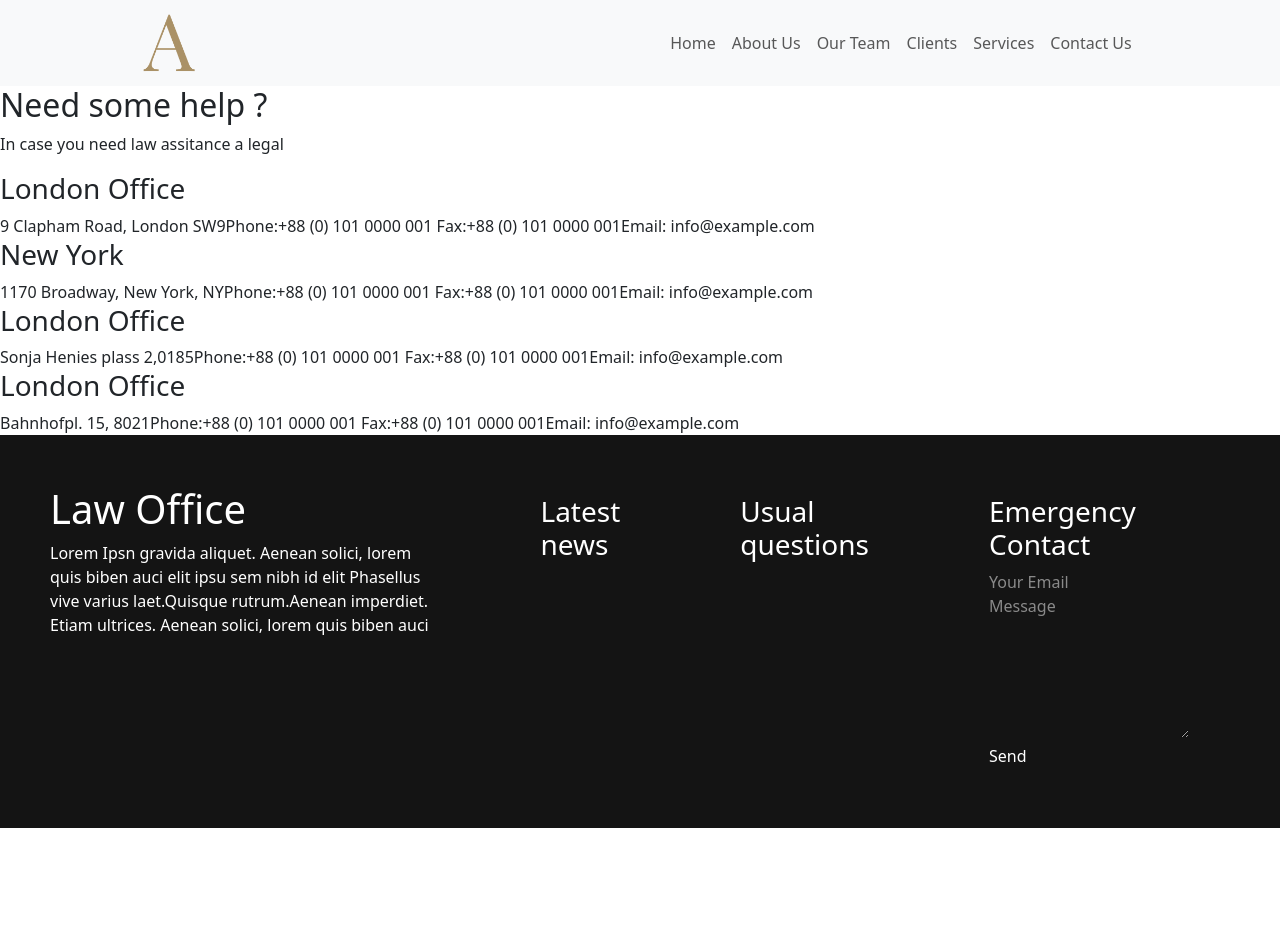
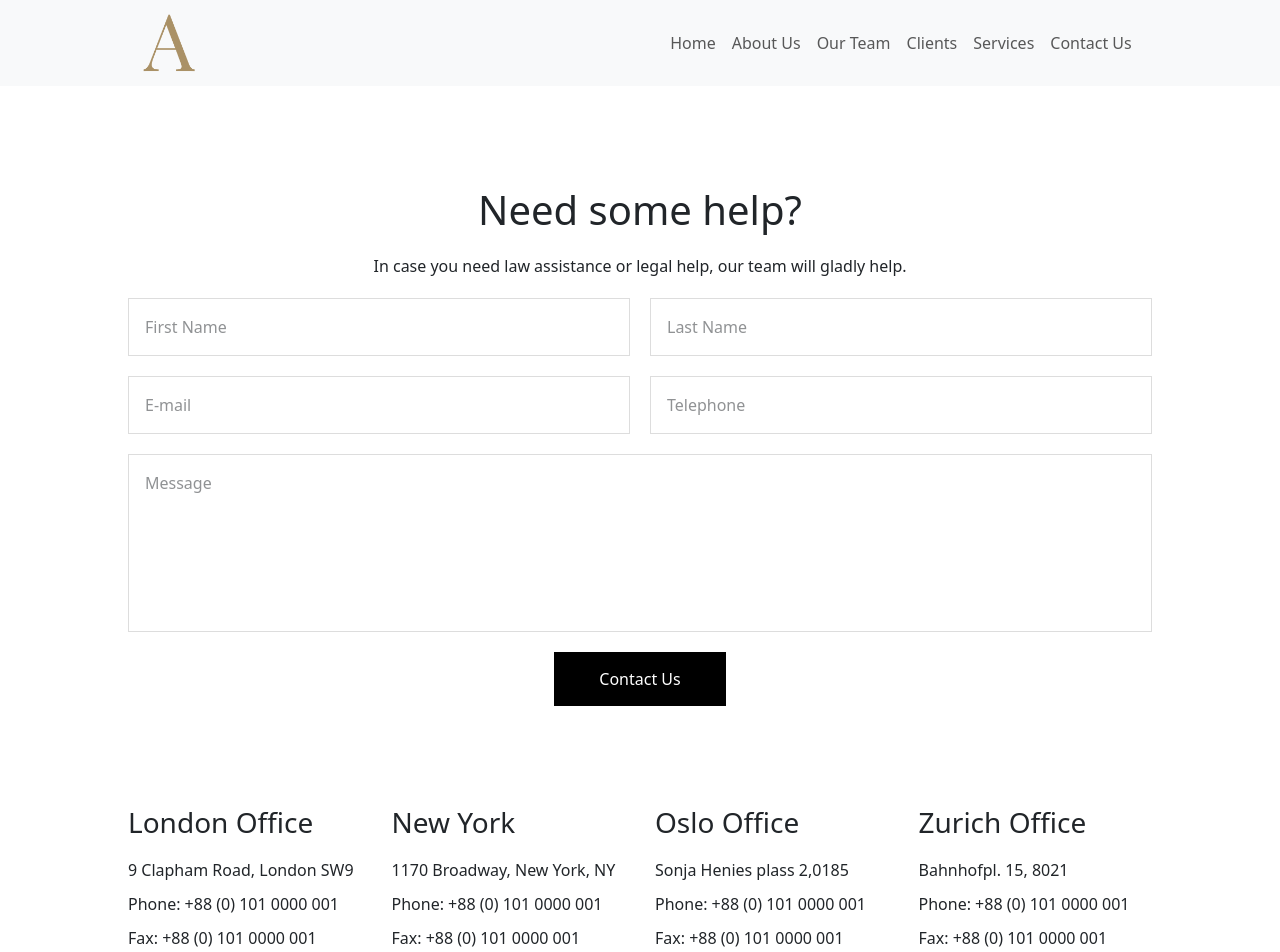
Before and after one commit to Toluwanimicode/Anwalt-Frontend, a React (Vite) app: page /contact in a window 1280 px wide. Shown: the top 952 px of the page. Before the commit the page ends 828 px from the top, so only its background shows below. Built offline with nearby package versions, Linux system fonts and the light colour scheme.

Commit message:
added changes

```diff
--- a/src/components/Pages/Contact/Contact.css
+++ b/src/components/Pages/Contact/Contact.css
@@ -0,0 +1,81 @@
+.contact-container {
+  width: 80%;
+  margin: auto;
+  padding: 100px 0;
+}
+
+.contact-container h2 {
+  font-size: 40px;
+}
+
+.contact-container p {
+  margin: 20px 0;
+}
+
+.grid-row {
+  display: flex;
+  gap: 20px;
+  margin-bottom: 20px;
+}
+
+.grid-col {
+  flex: 1;
+}
+
+input,
+textarea {
+  width: 100%;
+  padding: 16px;
+  border: 1px solid #ddd;
+  outline: none;
+  box-sizing: border-box;
+}
+
+textarea {
+  resize: none;
+}
+
+.button-container {
+  text-align: center;
+}
+
+button {
+  padding: 15px 45px;
+  border: none;
+  background: black;
+  color: white;
+  cursor: pointer;
+}
+
+.office-container {
+  width: 80%;
+  margin: auto;
+  display: grid;
+  grid-template-columns: repeat(4,1fr);
+  gap: 30px;
+  padding-bottom: 100px;
+}
+
+.office-card {
+  display: flex;
+  flex-direction: column;
+  gap: 10px;
+}
+
+@media(max-width:768px){
+
+  .grid-row{
+    flex-direction:column;
+  }
+
+  .office-container{
+    grid-template-columns:1fr;
+  }
+
+}
+.form-text-a{
+    text-align: center;
+}
+.form-text-b{
+    text-align: center;
+}
--- a/src/components/Pages/Contact/Contact.jsx
+++ b/src/components/Pages/Contact/Contact.jsx
@@ -1,54 +1,156 @@
-import React from 'react'
-import Footer from '../../Footer/Footer'
-import NavigationBar from '../../Navbar/Navbar'
-
+import React, { useState } from "react";
+import Footer from "../../Footer/Footer";
+import NavigationBar from "../../Navbar/Navbar";
+import "./Contact.css"
 
 const Contact = () => {
+  const [formData, setFormData] = useState({
+    firstName: "",
+    lastName: "",
+    email: "",
+    telephone: "",
+    message: "",
+  });
+
+  const handleChange = (e) => {
+    setFormData({
+      ...formData,
+      [e.target.name]: e.target.value,
+    });
+  };
+
+  const handleSubmit = (e) => {
+    e.preventDefault();
+
+    console.log(formData);
+
+    // Backend/API logic goes here
+
+    setFormData({
+      firstName: "",
+      lastName: "",
+      email: "",
+      telephone: "",
+      message: "",
+    });
+  };
+
   return (
     <div>
-      <div>
-        <NavigationBar />
+      <NavigationBar />
+
+      <div className="contact-container">
+        <h2 className="form-text-a">Need some help?</h2>
+
+        <p className="form-text-b">
+          In case you need law assistance or legal help, our team will gladly
+          help.
+        </p>
+
+        <form onSubmit={handleSubmit} className="contact-form">
+
+          <div className="grid-row">
+            <div className="grid-col">
+              <input
+                type="text"
+                name="firstName"
+                placeholder="First Name"
+                value={formData.firstName}
+                onChange={handleChange}
+                required
+              />
+            </div>
+
+            <div className="grid-col">
+              <input
+                type="text"
+                name="lastName"
+                placeholder="Last Name"
+                value={formData.lastName}
+                onChange={handleChange}
+              />
+            </div>
+          </div>
+
+          <div className="grid-row">
+            <div className="grid-col">
+              <input
+                type="email"
+                name="email"
+                placeholder="E-mail"
+                value={formData.email}
+                onChange={handleChange}
+                required
+              />
+            </div>
+
+            <div className="grid-col">
+              <input
+                type="tel"
+                name="telephone"
+                placeholder="Telephone"
+                value={formData.telephone}
+                onChange={handleChange}
+              />
+            </div>
+          </div>
+
+          <div className="grid-row">
+            <textarea
+              name="message"
+              placeholder="Message"
+              rows="6"
+              value={formData.message}
+              onChange={handleChange}
+            />
+          </div>
+
+          <div className="button-container">
+            <button type="submit">Contact Us</button>
+          </div>
+
+        </form>
       </div>
-      <div>
-        <h2>Need some help ?</h2>
-        <p>In case you need law assitance a legal </p>
-        <form></form>
-      </div>
-      <div>
-        <div>
+
+      <div className="office-container">
+
+        <div className="office-card">
           <h3>London Office</h3>
           <span>9 Clapham Road, London SW9</span>
-          <span>Phone:+88 (0) 101 0000 001 </span>
-          <span>Fax:+88 (0) 101 0000 001</span>
+          <span>Phone: +88 (0) 101 0000 001</span>
+          <span>Fax: +88 (0) 101 0000 001</span>
           <span>Email: info@example.com</span>
         </div>
-        <div>
+
+        <div className="office-card">
           <h3>New York</h3>
           <span>1170 Broadway, New York, NY</span>
-          <span>Phone:+88 (0) 101 0000 001 </span>
-          <span>Fax:+88 (0) 101 0000 001</span>
+          <span>Phone: +88 (0) 101 0000 001</span>
+          <span>Fax: +88 (0) 101 0000 001</span>
           <span>Email: info@example.com</span>
         </div>
-        <div>
-          <h3>London Office</h3>
+
+        <div className="office-card">
+          <h3>Oslo Office</h3>
           <span>Sonja Henies plass 2,0185</span>
-          <span>Phone:+88 (0) 101 0000 001 </span>
-          <span>Fax:+88 (0) 101 0000 001</span>
+          <span>Phone: +88 (0) 101 0000 001</span>
+          <span>Fax: +88 (0) 101 0000 001</span>
           <span>Email: info@example.com</span>
         </div>
-        <div>
-          <h3>London Office</h3>
+
+        <div className="office-card">
+          <h3>Zurich Office</h3>
           <span>Bahnhofpl. 15, 8021</span>
-          <span>Phone:+88 (0) 101 0000 001 </span>
-          <span>Fax:+88 (0) 101 0000 001</span>
+          <span>Phone: +88 (0) 101 0000 001</span>
+          <span>Fax: +88 (0) 101 0000 001</span>
           <span>Email: info@example.com</span>
         </div>
+
       </div>
-      <div>
-        <Footer />
-      </div>
+
+      <Footer />
     </div>
-  )
-}
+  );
+};
 
-export default Contact
+export default Contact;
```
